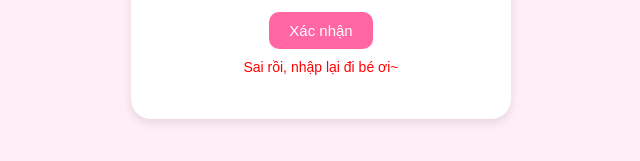
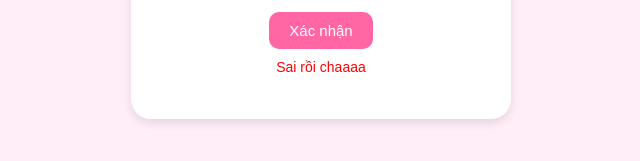
Before and after one commit to nguyethang32qh-beep/haiphong, a plain HTML site: page index.html in a window 1280 px wide. Both pictures are taken after a click on the button "Xác nhận". Shown: the part 425-586 px from the top of the page, 319-959 px from the left. Drawn offline with Linux system fonts and the light colour scheme.

Commit message:
Update index.html

```diff
--- a/index.html
+++ b/index.html
@@ -71,7 +71,7 @@
             if (user === correct.toLowerCase()) {
                 window.location.href = "https://drive.google.com/drive/folders/1XzSgx_N39eIK5lpNa-zj9p-2hPWmn2tj?usp=sharing";
             } else {
-                document.getElementById("result").innerText = "Sai rồi, nhập lại đi bé ơi~";
+                document.getElementById("result").innerText = "Sai rồi chaaaa";
             }
         }
     </script>
```
